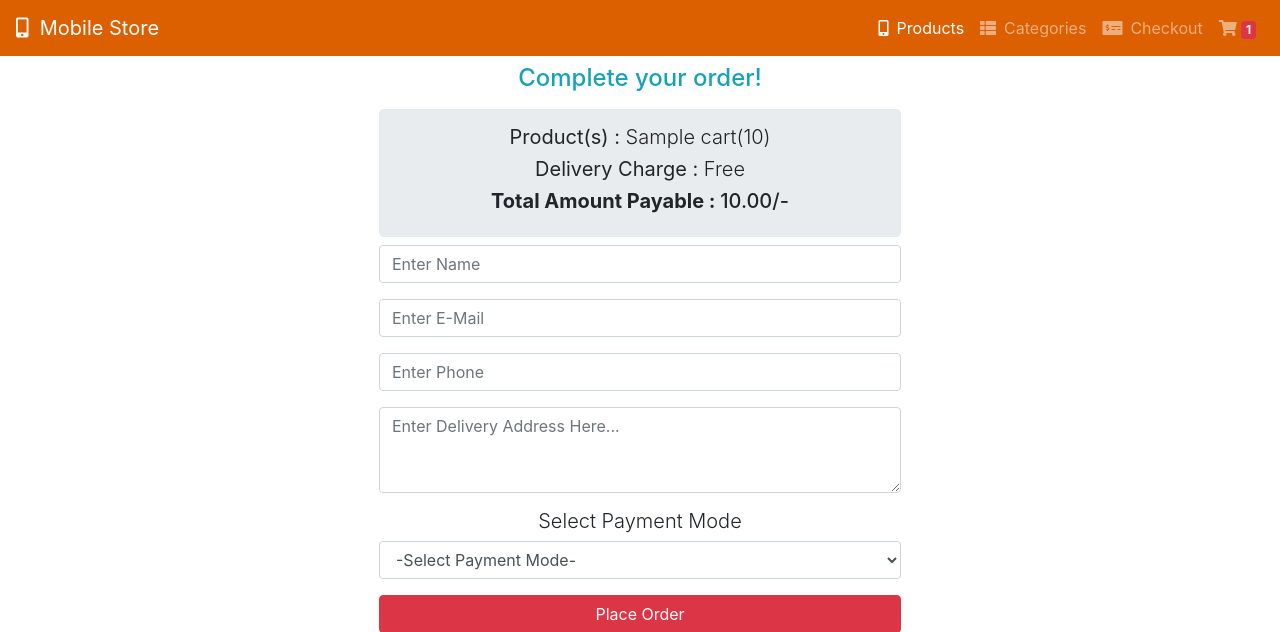
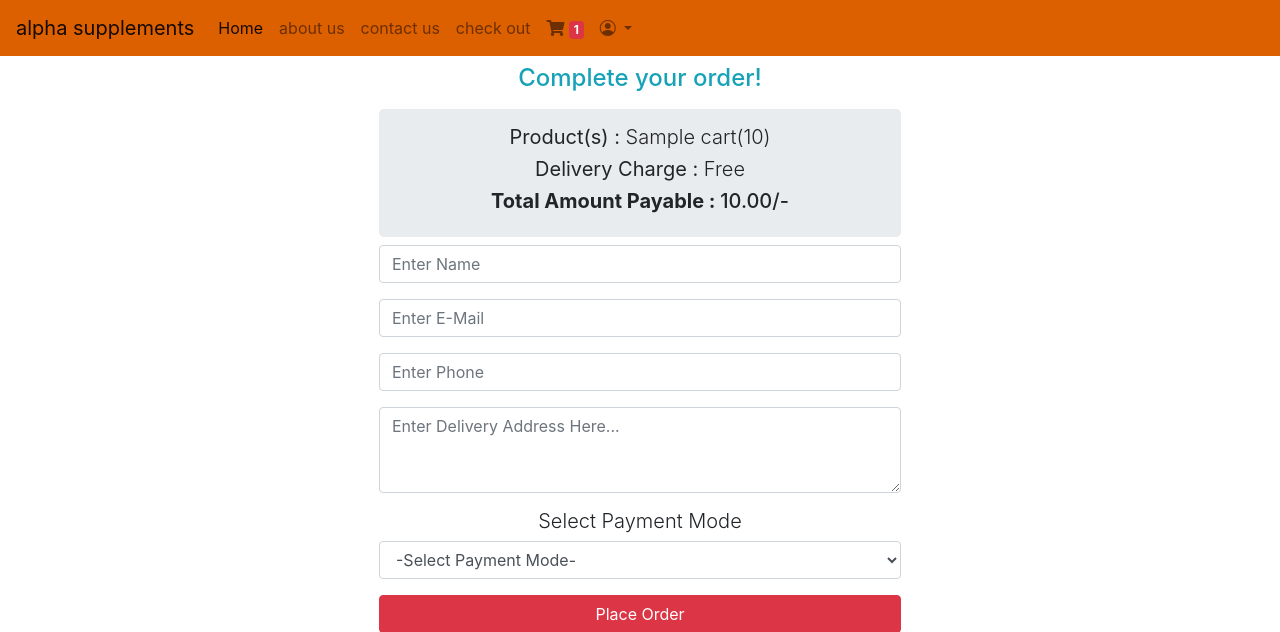
Before and after one commit to bassilcharbel/project-web3, a PHP site: page /checkout.php in a window 1280 px wide. Shown: the top 632 px of the page. Run offline with PHP 8.4, Linux system fonts and the light colour scheme; tables that the repository leaves empty or names only in its code hold one stand-in row (values such as "Sample post"); some libraries are stand-ins or nearby versions.

Commit message:
last touches

```diff
--- a/checkout.php
+++ b/checkout.php
@@ -26,30 +26,43 @@
   <title>Checkout</title>
   <link rel='stylesheet' href='https://cdnjs.cloudflare.com/ajax/libs/twitter-bootstrap/4.5.2/css/bootstrap.min.css' />
   <link rel='stylesheet' href='https://cdnjs.cloudflare.com/ajax/libs/font-awesome/5.9.0/css/all.min.css' />
-</head>
+  <!--font awsome-->
+  <link rel="stylesheet" href="https://cdn.jsdelivr.net/npm/bootstrap-icons@1.11.3/font/bootstrap-icons.min.css">
 
 <body>
-  <nav style="background-color:#DC5F00!important;"class="navbar navbar-expand-md bg-dark navbar-dark">
-    <!-- Brand -->
-    <a class="navbar-brand" href="index.php"><i class="fas fa-mobile-alt"></i>&nbsp;&nbsp;Mobile Store</a>
-    <!-- Toggler/collapsibe Button -->
-    <button class="navbar-toggler" type="button" data-toggle="collapse" data-target="#collapsibleNavbar">
+<nav style="background-color:#DC5F00!important;"class="navbar navbar-expand-lg navbar-light bg-light">
+  <a class="navbar-brand" href="index.php">alpha supplements</a>
+  <button class="navbar-toggler" type="button" data-toggle="collapse" data-target="#navbarSupportedContent" aria-controls="navbarSupportedContent" aria-expanded="false" aria-label="Toggle navigation">
     <span class="navbar-toggler-icon"></span>
   </button>
-    <!-- Navbar links -->
-    <div class="collapse navbar-collapse" id="collapsibleNavbar">
-      <ul class="navbar-nav ml-auto">
-        <li class="nav-item">
-          <a class="nav-link active" href="index.php"><i class="fas fa-mobile-alt mr-2"></i>Products</a>
+
+  <div class="collapse navbar-collapse" id="navbarSupportedContent">
+    <ul class="navbar-nav mr-auto">
+      <li class="nav-item active">
+        <a class="nav-link" href="index.php">Home <span class="sr-only">(current)</span></a>
       </li>
       <li class="nav-item">
-          <a class="nav-link" href="#"><i class="fas fa-th-list mr-2"></i>Categories</a>
+        <a class="nav-link" href="about.html">about us</a>
       </li>
       <li class="nav-item">
-          <a class="nav-link" href="checkout.php"><i class="fas fa-money-check-alt mr-2"></i>Checkout</a>
+        <a class="nav-link" href="contact.html">contact us </a>
+      </li>
+      <li class="nav-item">
+        <a class="nav-link" href="checkout.php">check out</a>
       </li>
       <li class="nav-item">
       <a class="nav-link" href="cart.php"><i class="fas fa-shopping-cart"></i> <span id="cart-item" class="badge badge-danger"></span></a>
+      </li>
+      <li class="nav-item dropdown">
+        <a class="nav-link dropdown-toggle" href="#" id="navbarDropdown" role="button" data-toggle="dropdown" aria-haspopup="true" aria-expanded="false">
+        <i class="bi bi-person-circle"></i>
+        </a>
+        <div class="dropdown-menu" aria-labelledby="log in here">
+          <a class="dropdown-item" href="login.html">log in </a>
+          <a class="dropdown-item" href="register.html">sign up</a>
+          <a class="dropdown-item" href="logout.php">log out</a>
+          <div class="dropdown-divider"></div>
+        </div>
       </li>
     </ul>
   </div>
```
Also changed, not shown: about.html (+8 -4 lines), cart.php (+4 -3 lines), contact.html (+11 -7 lines), index.php (+0 -24 lines), login.html (+7 -7 lines), register.html (+9 -7 lines), photos/quality1.webp (added). Lines whose indentation alone changed are shown as unchanged.
